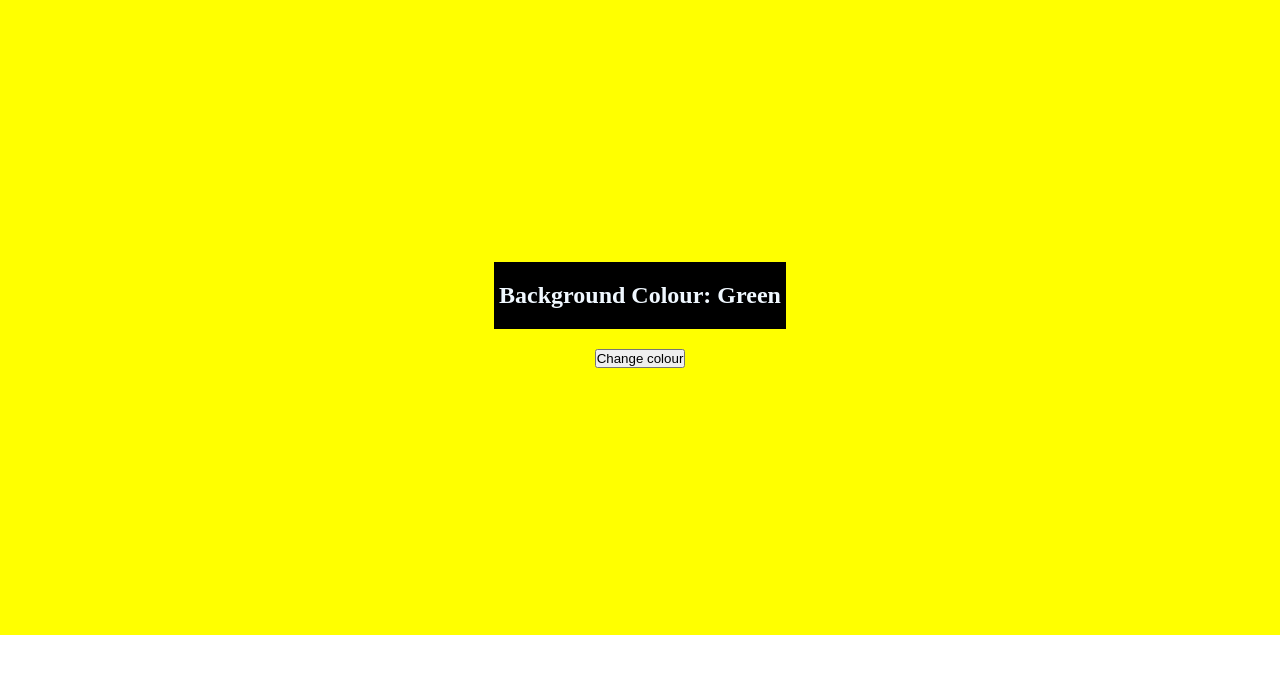
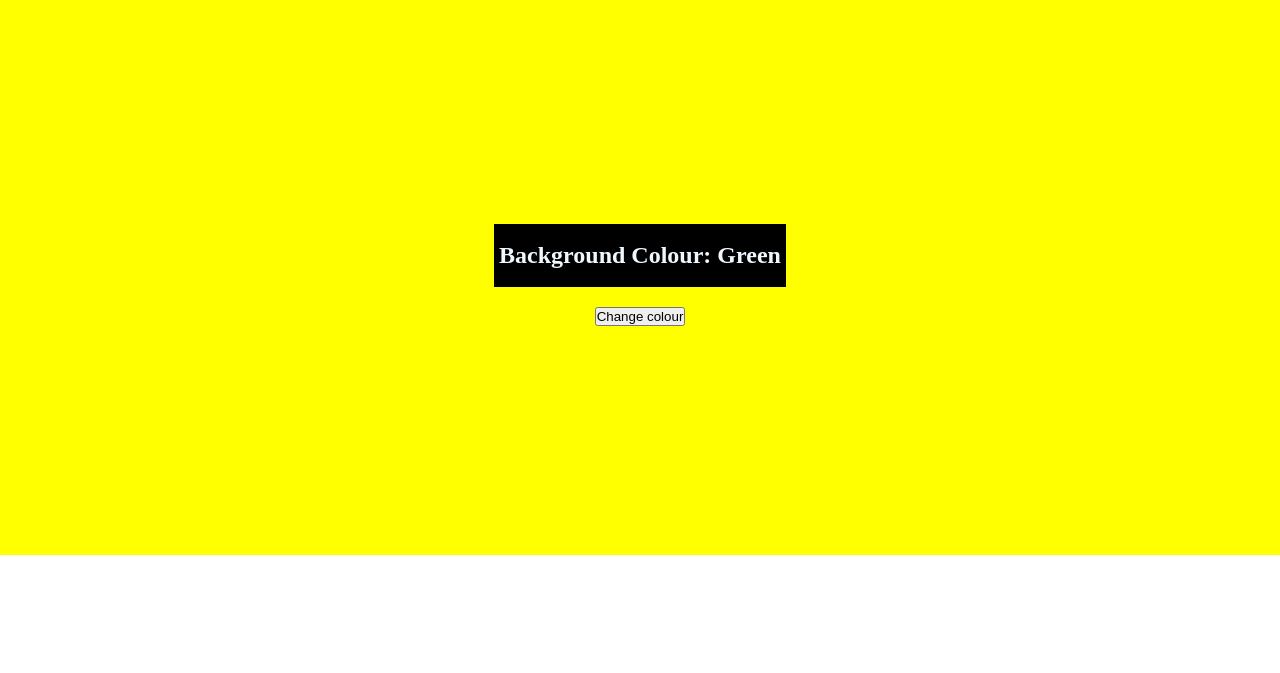
Before and after one commit to Nosakeys/Color, a plain HTML site: page index.html in a window 1280 px wide. Shown: the part 65-738 px from the top of the page. Drawn offline with Linux system fonts and the light colour scheme.

Commit message:
Update style.css

```diff
--- a/style.css
+++ b/style.css
@@ -27,7 +27,7 @@ li a {
 
 main {
     width: 100%;
-    height: 80vh;
+    height: 70vh;
     background: yellow;
     display: flex;
     flex-direction: column;
@@ -40,5 +40,5 @@ main {
 h2 {
     background: #000;
     color: aliceblue;
-    padding: 20px 5px;
+    padding: 18px 5px;
 }
```
